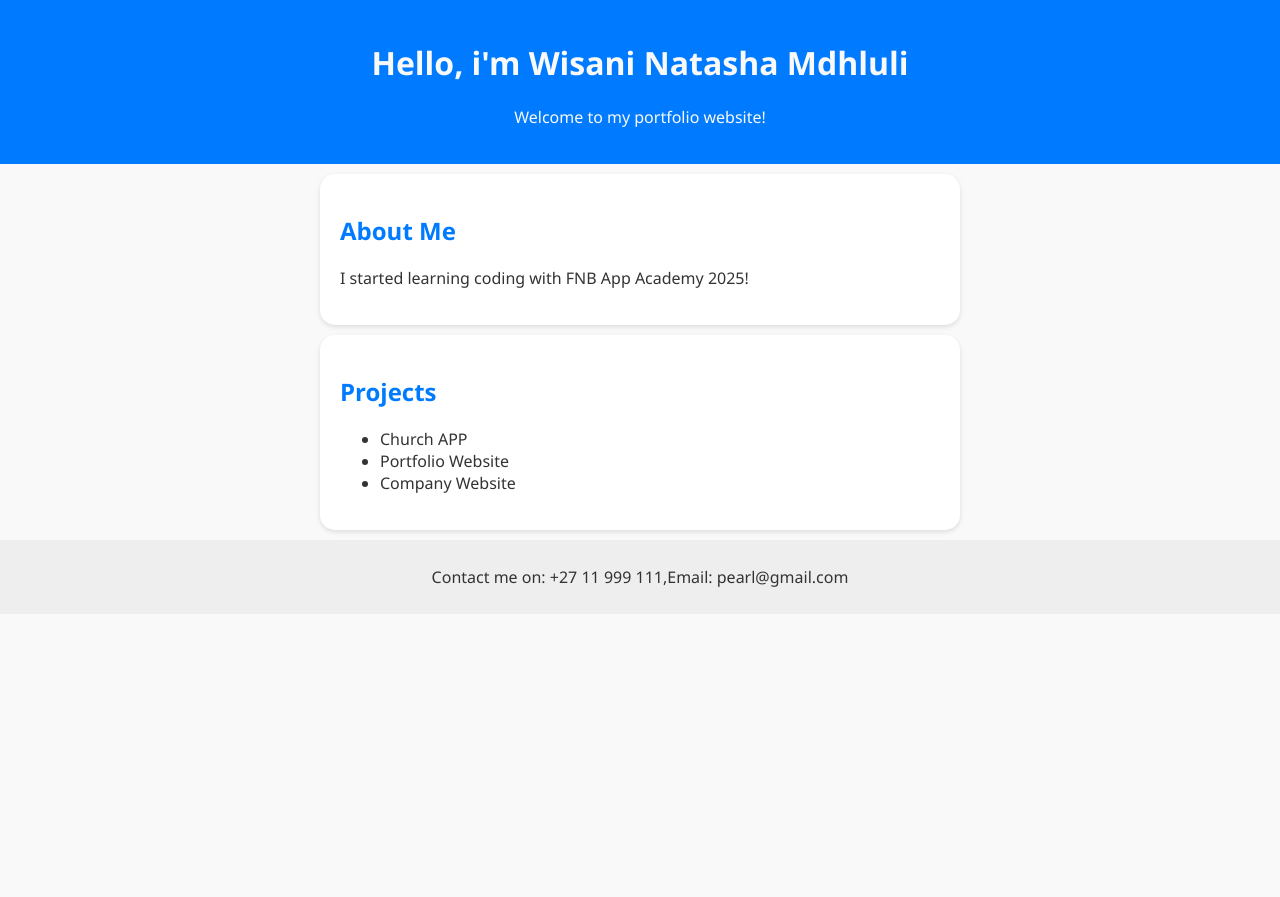
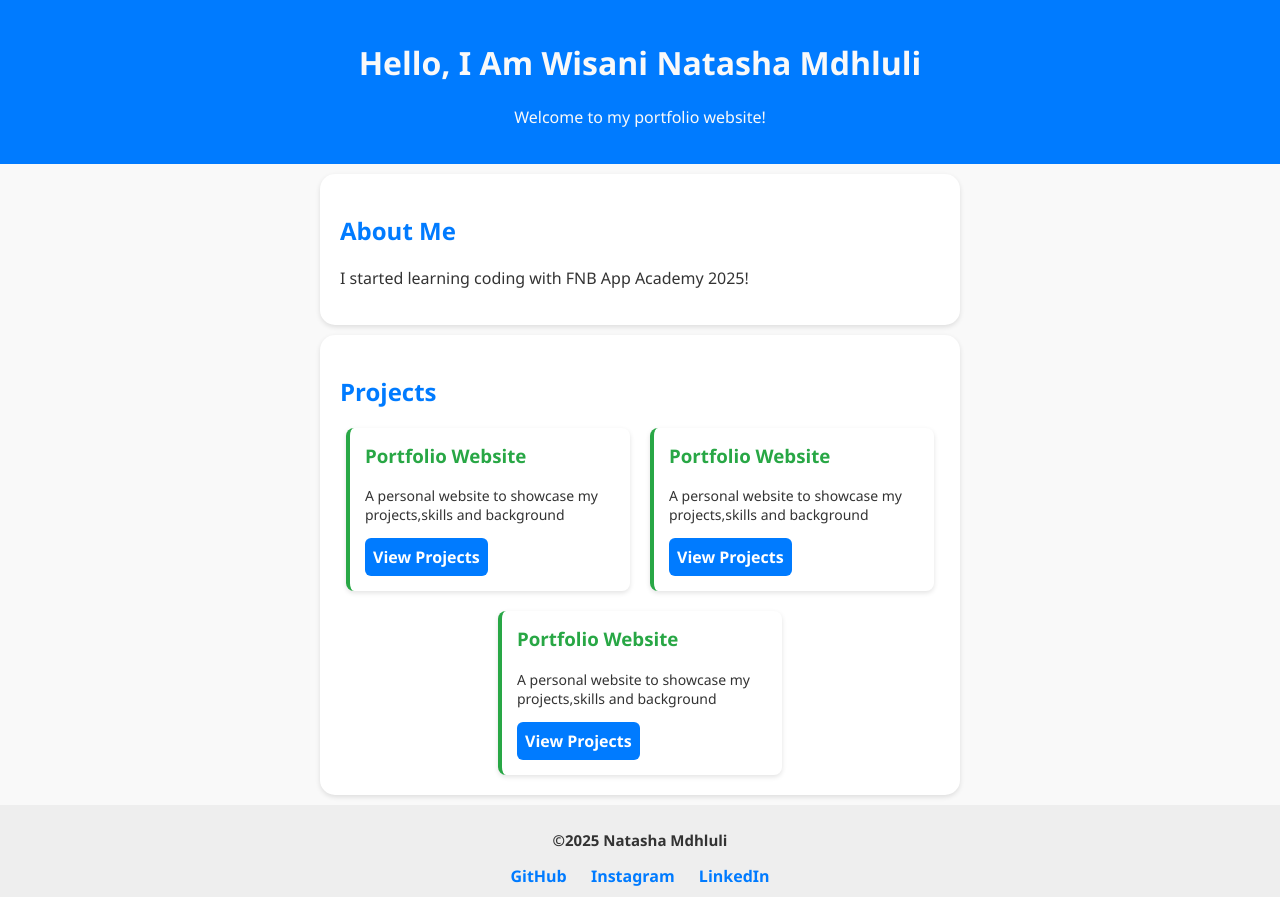
Before and after one commit to WISANI94NATASHA/Portfolio-Website, a plain HTML site: page index.html in a window 1280 px wide. Before the commit the page ends 800 px from the top, so only its background shows below. Drawn offline with Linux system fonts and the light colour scheme.

Commit message:
i have added same style on my projects website

```diff
--- a/index.html
+++ b/index.html
@@ -8,7 +8,7 @@
 </head>
 <body>
     <header>
-        <h1>Hello, i'm Wisani Natasha Mdhluli</h1>
+        <h1>Hello, I Am Wisani Natasha Mdhluli</h1>
         <p>Welcome to my portfolio website!</p>
     </header>
 
@@ -19,15 +19,36 @@
 
     <section class="projects">
         <h2>Projects</h2>
-        <ul>
-            <li>Church APP</li>
-            <li>Portfolio Website</li>
-            <li>Company Website</li>
-        </ul>
+        <div class="projects-list">
+          <div class="projects-cards">
+            <h3>Portfolio Website</h3>
+            <p>A personal website to showcase my projects,skills and background</p>
+            <a href="#"> View Projects</a>
+          </div>
+
+          <div class="projects-cards">
+            <h3>Portfolio Website</h3>
+            <p>A personal website to showcase my projects,skills and background</p>
+            <a href="#"> View Projects</a>
+          </div>
+
+          <div class="projects-cards">
+            <h3>Portfolio Website</h3>
+            <p>A personal website to showcase my projects,skills and background</p>
+            <a href="#"> View Projects</a>
+
+          </div>
+        </div>
     </section>
 
     <footer>
-        <p>Contact me on: +27 11 999 111,Email: pearl@gmail.com</p>
+        <p> &copy;2025 Natasha Mdhluli</p>
+        <div class="social-links">
+        <a href="#"
+        target="_blank">GitHub</a>
+        <a href="#" target="_blank">Instagram</a>
+        <a href="#">LinkedIn</a>
+
     </footer>
 </body>
 </html>
--- a/style.css
+++ b/style.css
@@ -31,3 +31,72 @@ footer{
     padding: 10px;
     background: #eee;
 }
+
+footer > p{
+    background-color: #0000;
+    font-weight: bold;
+    font-size: 15px;
+}
+
+.social-links{
+    margin-top: 10px;
+}
+
+
+.social-links > a{
+    margin: 0 10px;
+    color: #007bff;
+    text-decoration: none;
+    font-weight: bold;
+}
+
+
+
+/* PROJECT LIST */
+.projects-list{
+    display: flex;
+    flex-wrap: wrap;
+    justify-content: center;
+    gap: 20px;
+}
+
+.projects-cards{
+    background-color: white;
+    border-left: 4px solid #28a745;
+    padding: 15px;
+    border-radius: 8px;
+    width: 250px;
+    box-shadow: 0 2px 5px rgba(0, 0, 0,  0.113);
+    transition: transform 0.2s;
+}
+
+.projects-cards:hover{
+    transform: translateY(-5px);
+}
+
+
+.projects-cards > h3{
+margin-top: 0;
+color: #28a745;
+}
+
+.projects-cards > p{
+    font-size: 14px;
+    cursor: #444;
+}
+
+.projects-cards > a{
+    display: inline-block;
+    padding: 8px;
+    background-color: #007bff;
+    color: #fff;
+    border-radius: 6px;
+    border: none;
+    font-weight: bold;
+    transition: background-color 0.2s ease;
+    text-decoration: none;
+}
+
+.projects-cards >a:hover{
+    background-color: #0056b3;
+}
```
